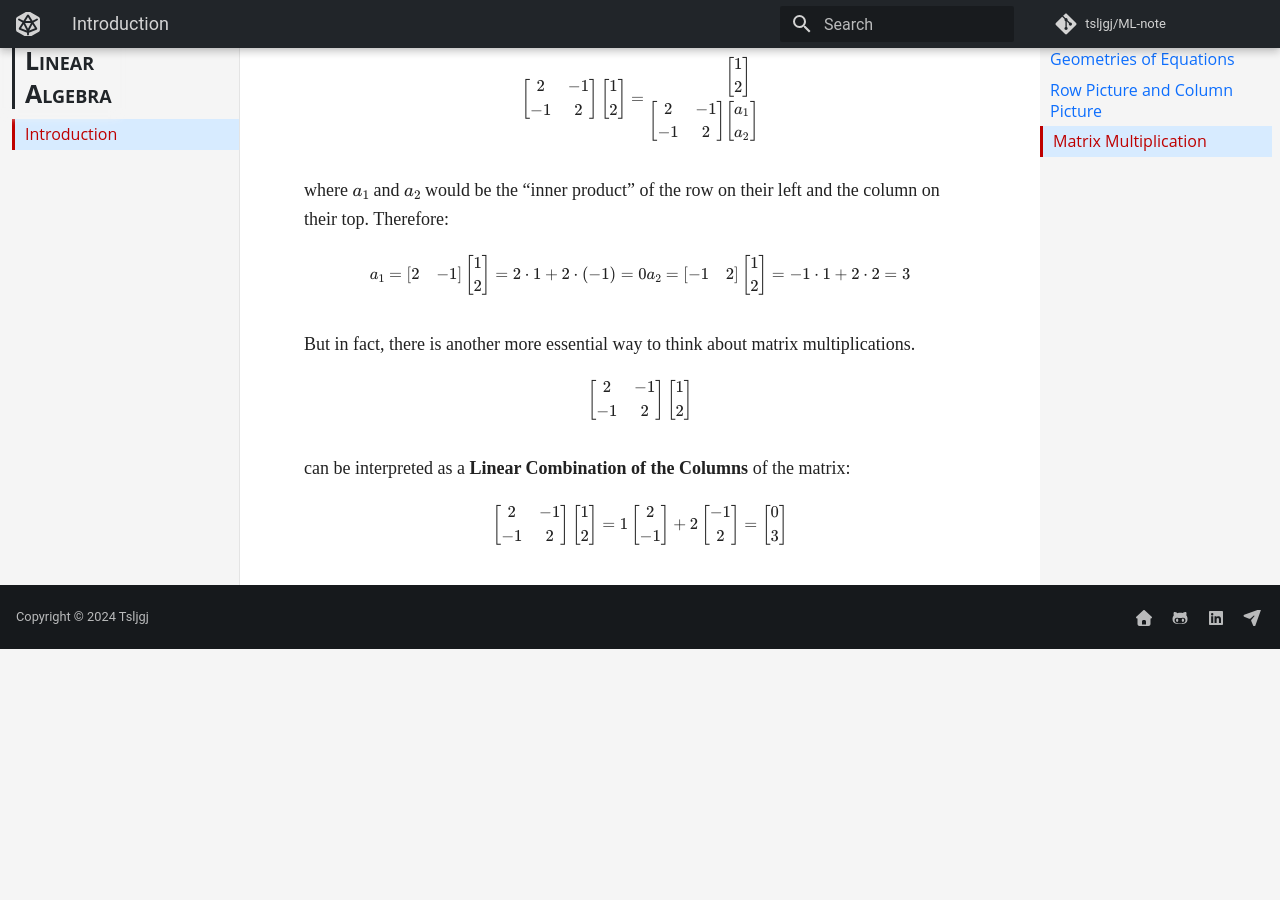
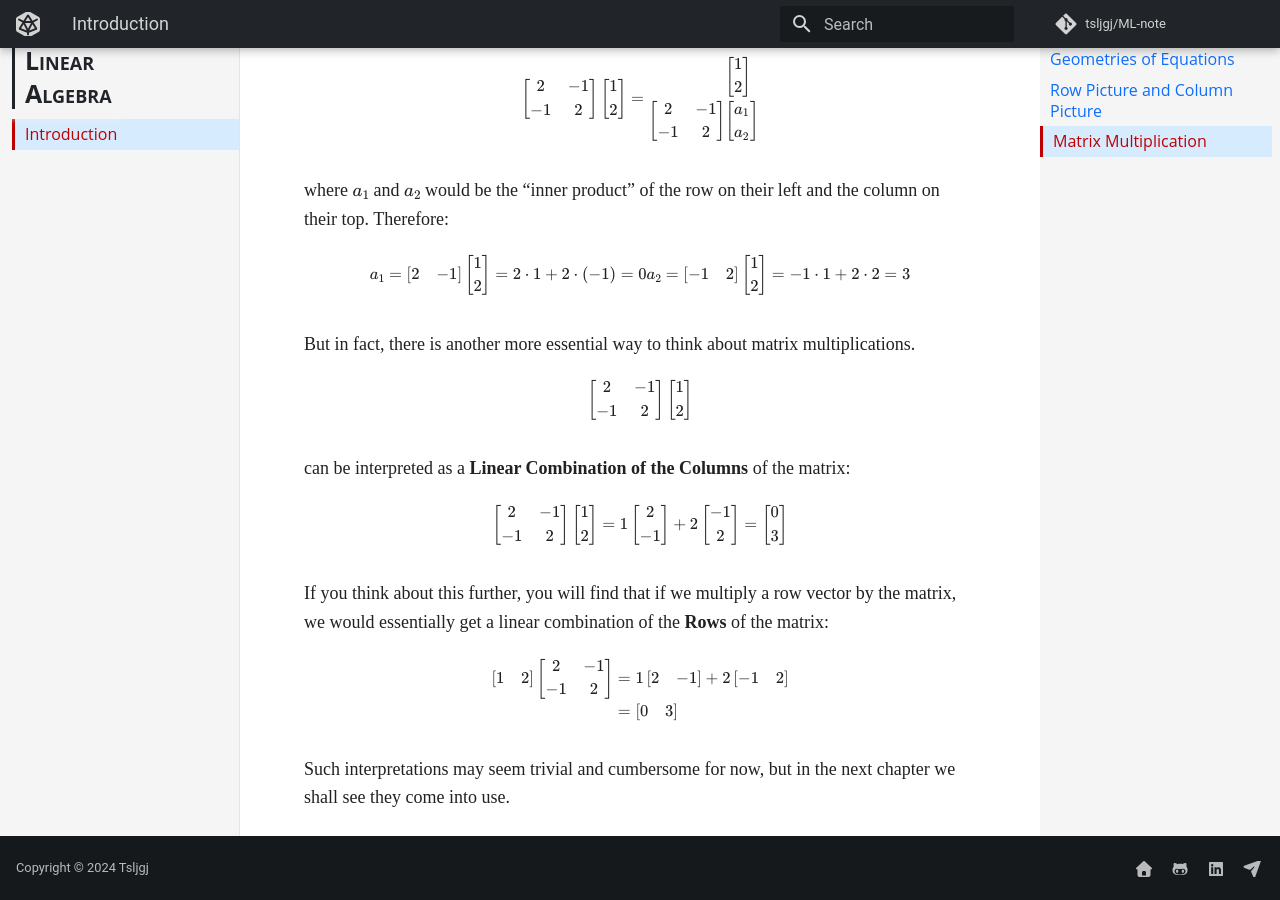
Before and after one commit to tsljgj/ML-note, an MkDocs documentation site: the page built from docs/math/linear_alg/intro.md, in a window 1280 px wide and 900 px high, scrolled down 2509 px. Built offline with MkDocs 1.6.1 and Material for MkDocs 9.7.7, drawn with Linux system fonts in a browser that asks for light colours; some web fonts are replaced; comment, search, counter and statistics services are not loaded; before the commit the page ends 3158 px from its top, so only the background shows below that.

Commit message:
lin_alg 1

```diff
--- a/docs/math/linear_alg/intro.md
+++ b/docs/math/linear_alg/intro.md
@@ -83,3 +83,14 @@ $$
 \begin{bmatrix}2&-1\\-1&2\end{bmatrix}\begin{bmatrix}1\\2\end{bmatrix}=
 1\begin{bmatrix}2\\-1\end{bmatrix}+2\begin{bmatrix}-1\\2\end{bmatrix}=\begin{bmatrix}0\\3\end{bmatrix}
 $$
+
+If you think about this further, you will find that if we multiply a row vector by the matrix, we would essentially get a linear combination of the **Rows** of the matrix:
+
+$$
+\begin{aligned}
+\begin{bmatrix}1&2\end{bmatrix}\begin{bmatrix}2&-1\\-1&2\end{bmatrix}&=1\begin{bmatrix}2&-1\end{bmatrix}+2\begin{bmatrix}-1&2\end{bmatrix}
+\\&=\begin{bmatrix}0&3\end{bmatrix}
+\end{aligned}
+$$
+
+Such interpretations may seem trivial and cumbersome for now, but in the next chapter we shall see they come into use.
```
